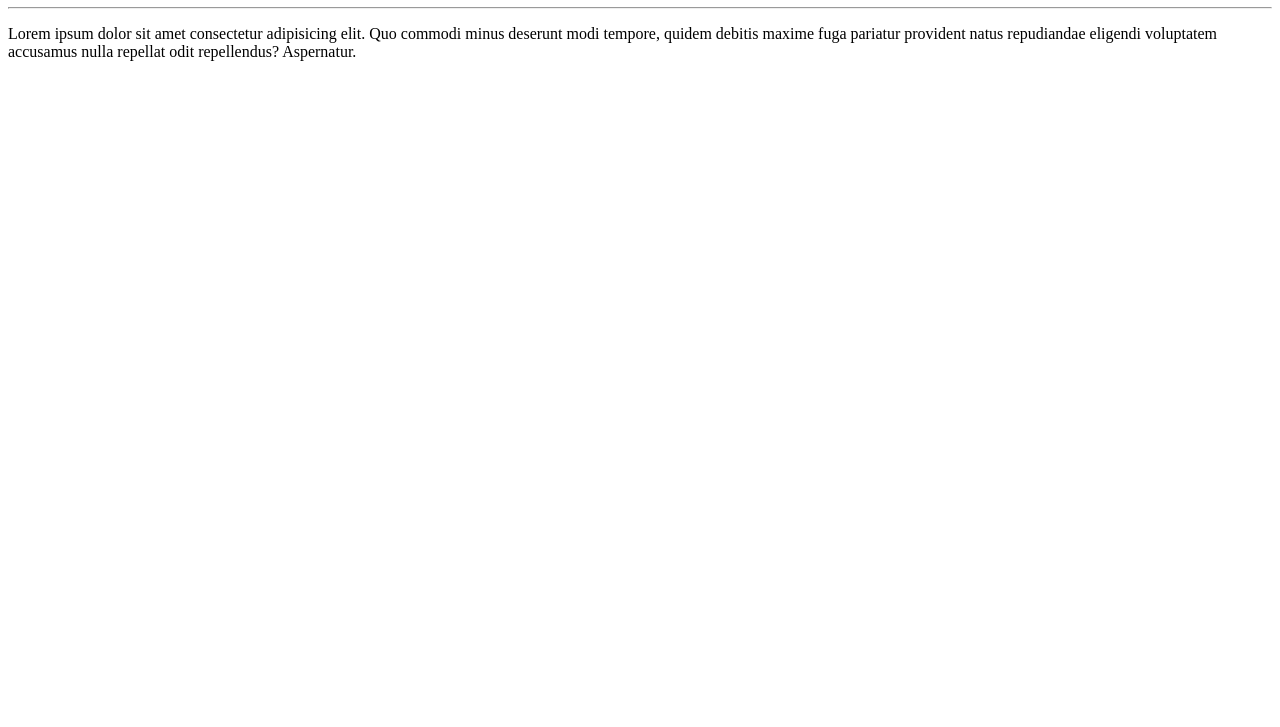
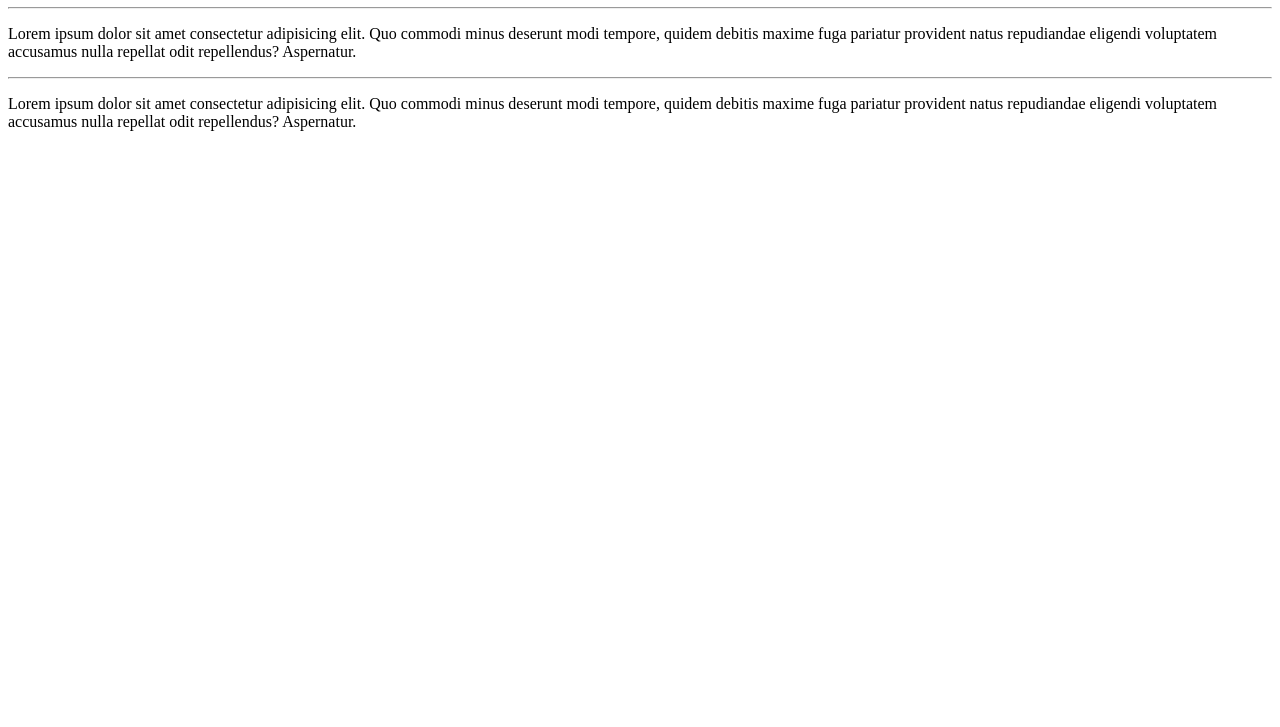
Before and after one commit to minhavidaempython/Ola-Mundo, a plain HTML site: page site-exemplo/index.html in a window 1280 px wide. Shown: the part 73-800 px from the top of the page. Drawn offline with Linux system fonts and the light colour scheme.

Commit message:
Adicionei um parágrafo

```diff
--- a/site-exemplo/index.html
+++ b/site-exemplo/index.html
@@ -15,5 +15,12 @@
         quidem debitis maxime fuga pariatur provident natus repudiandae
         eligendi voluptatem accusamus nulla repellat odit repellendus? Aspernatur.
     </p>
+    <hr>
+    <p>
+        Lorem ipsum dolor sit amet consectetur adipisicing elit.
+        Quo commodi minus deserunt modi tempore,
+        quidem debitis maxime fuga pariatur provident natus repudiandae
+        eligendi voluptatem accusamus nulla repellat odit repellendus? Aspernatur.
+    </p>
 </body>
 </html>
```
